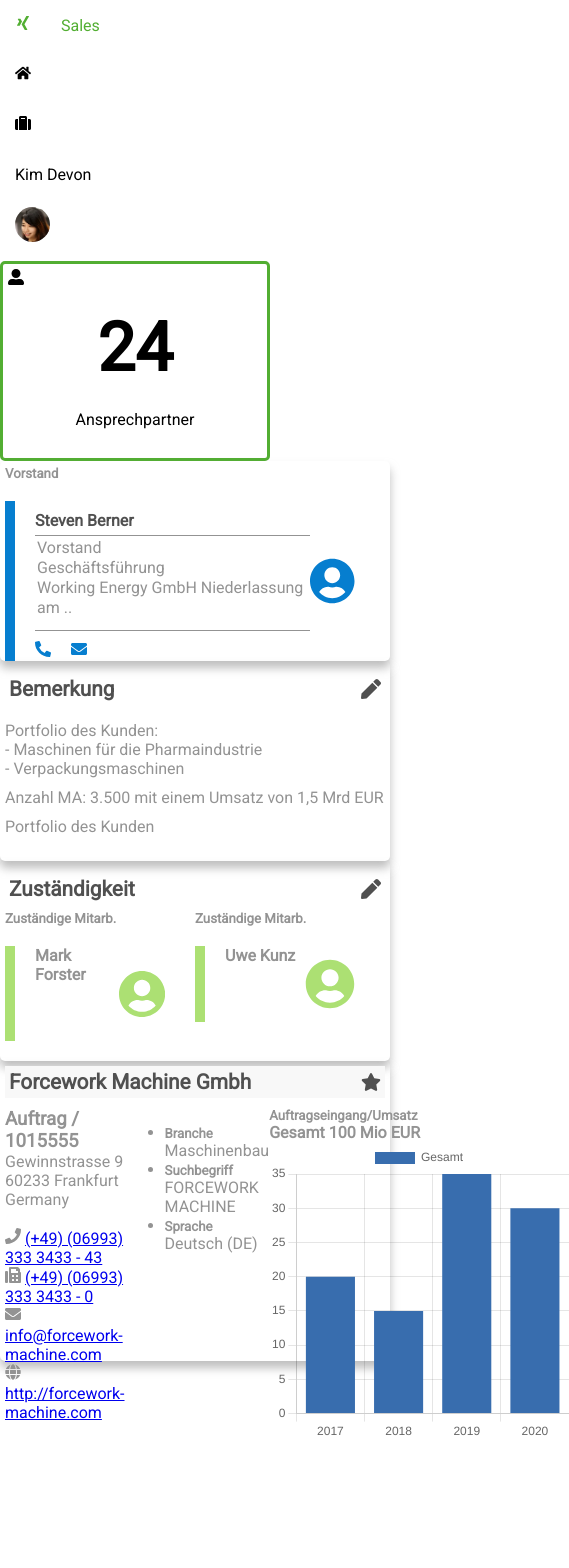
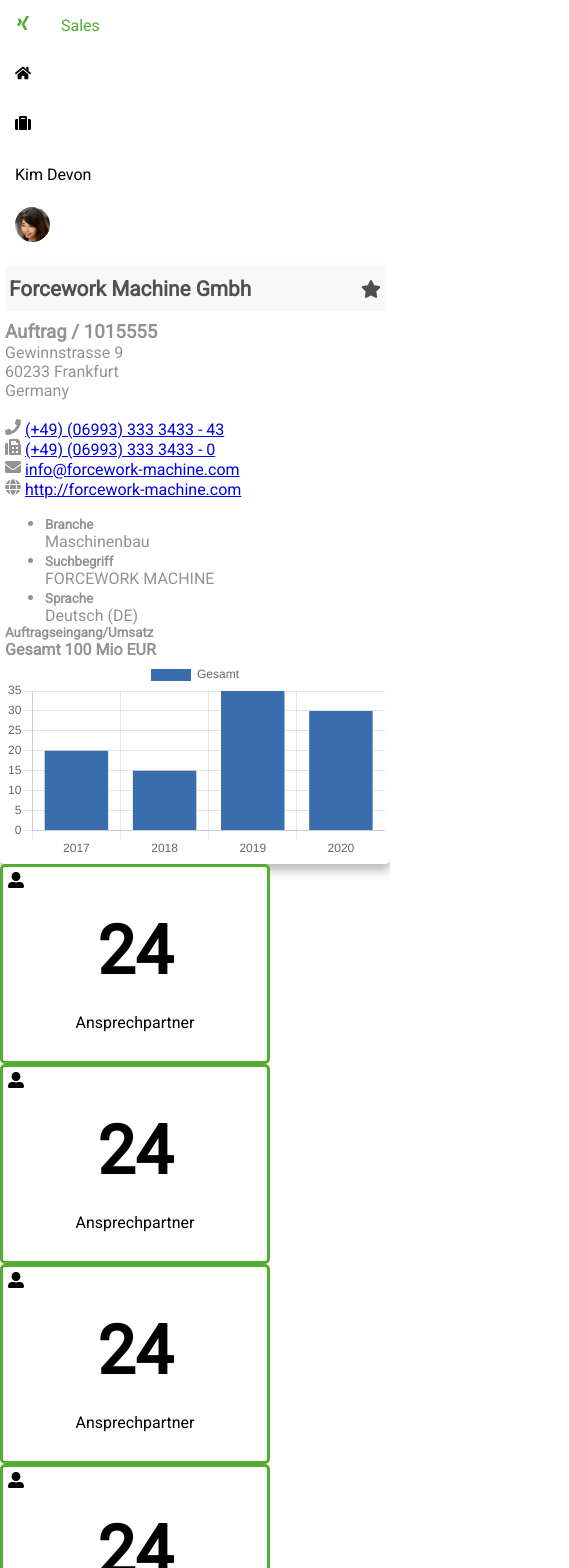
Before and after one commit to Alen002/crmcockpit, a React (Create React App) app: page / in a window 390 px wide. Shown: the top 1568 px of the page, 569 px wide, since content can reach past the window. Before the commit the page ends 1499 px from the top, so only its background shows below. Built offline with nearby package versions, Linux system fonts and the light colour scheme.

Commit message:
responsiveness for Employee component implemented

```diff
--- a/src/App.js
+++ b/src/App.js
@@ -5,26 +5,65 @@
 import Responsibility from "./components/Responsibility/Responsibility";
 import General from "./components/General/General";
 import Navbar from "./components/Navbar/Navbar";
-import Chart from "./components/Chart/Chart";
 
 function App() {
   return (
     <div className="App">
       <Navbar />
-      <Metric icon={"FaCodepen"} result={24} description={"Ansprechpartner"} />
+      <div className="main-wrapper">
+        <General />
+        <Metric
+          icon={"FaCodepen"}
+          result={24}
+          description={"Ansprechpartner"}
+        />
+        <Metric
+          icon={"FaCodepen"}
+          result={24}
+          description={"Ansprechpartner"}
+        />
+        <Metric
+          icon={"FaCodepen"}
+          result={24}
+          description={"Ansprechpartner"}
+        />
+        <Metric
+          icon={"FaCodepen"}
+          result={24}
+          description={"Ansprechpartner"}
+        />
+        <Metric
+          icon={"FaCodepen"}
+          result={24}
+          description={"Ansprechpartner"}
+        />
+        <Responsibility
+          employeeFirstName="Mark Forster"
+          employeeSecondName="Uwe Kunz"
+        />
+
+        <Notes />
+        <div className="wrapper-responsive-employee">
           <Employee
             employeeFunction={"Vorstand"}
             employeeName={"Steven Berner"}
             employeeDepartment={"Geschäftsführung"}
             employeeCompany={"Working Energy GmbH Niederlassung am .."}
           />
-      <Notes />
-
-      <Responsibility
-        employeeFirstName="Mark Forster"
-        employeeSecondName="Uwe Kunz"
+          <Employee
+            employeeFunction={"Mitarbeiter"}
+            employeeName={"Dave Maier"}
+            employeeDepartment={"Einkauf"}
+            employeeCompany={"Working Energy GmbH Niederlassung am .."}
           />
-      <General />
+          <Employee
+            employeeFunction={"Leiter Einkauf"}
+            employeeName={"Kim Devon"}
+            employeeDepartment={"Einkauf"}
+            employeeCompany={"Working Energy GmbH Niederlassung am .."}
+          />
+        </div>
+      </div>
     </div>
   );
 }
--- a/src/components/Chart/Chart.js
+++ b/src/components/Chart/Chart.js
@@ -6,7 +6,7 @@
     <div>
       <div className="App">
         <h4>Gesamt 100 Mio EUR</h4>
-        <div style={{ maxWidth: "700px", height: "300px" }}>
+        <div style={{ maxWidth: "700px", height: "200px" }}>
           <Bar
             data={{
               // Name of the variables on x-axies for each bar
--- a/src/components/Employee/Employee.css
+++ b/src/components/Employee/Employee.css
@@ -1,13 +1,16 @@
 .wrapper-employee {
   height: 200px;
   width: auto;
-  min-width: 350px;
+  /* min-width: 350px; */
   max-width: 450px;
   cursor: pointer;
   color: var(--text-100);
   padding: 5px 5px;
   border-radius: 5px;
   box-shadow: rgba(147, 147, 147, 0.6) 0px 7px 10px 0px; /*  hex text-100 to rgba */
+  display: flex;
+  flex-direction: column;
+  margin: auto;
 }
 
 .employee {
--- a/src/components/General/General.css
+++ b/src/components/General/General.css
@@ -1,8 +1,8 @@
 .wrapper-generalinfo {
-  height: 300px;
+  /* height: 300px; */
   width: auto;
-  min-width: 350px;
-  max-width: 700px;
+  /* min-width: 350px; */
+  max-width: 1200px;
   cursor: pointer;
   color: var(--text-100);
   padding: 5px 5px;
@@ -33,3 +33,13 @@
   margin-bottom: 10px;
   background-color: var(--grey-100);
 }
+
+/**** Media Queries ****/
+
+/*** Mobile ***/
+@media (max-width: 640px) {
+  .wrapper-generalinfos {
+    display: flex;
+    flex-direction: column;
+  }
+}
--- a/src/components/General/General.js
+++ b/src/components/General/General.js
@@ -1,15 +1,7 @@
 import React from "react";
 import Chart from "../Chart/Chart";
 import "./General.css";
-import {
-  FaPen,
-  FaStar,
-  FaPhone,
-  FaFax,
-  FaEnvelope,
-  FaGlobe,
-  FaUserCircle,
-} from "react-icons/fa";
+import { FaStar, FaPhone, FaFax, FaEnvelope, FaGlobe } from "react-icons/fa";
 
 const General = () => {
   return (
@@ -72,11 +64,11 @@
             <div>
               {/* <h4>Chart</h4> */}
               <Chart />
-              <ul className="display-none">
+              {/* <ul className="display-none">
                 <li>blank</li>
                 <li>blank</li>
                 <li>blank</li>
-              </ul>
+              </ul> */}
             </div>
           </div>
         </div>
--- a/src/styles/App.css
+++ b/src/styles/App.css
@@ -1,3 +1,22 @@
-.App {
-  /* background-color: lightblue; */
+.main-wrapper {
+  margin: 0 auto;
+  align-items: center;
 }
+
+/*** Responsive Employee Section ***/
+/* Mobile */
+@media (max-width: 640px) {
+  .wrapper-responsive-employee {
+    display: flex;
+    flex-direction: column;
+  }
+}
+
+/* Desktop */
+@media (min-width: 1008px) {
+  .wrapper-responsive-employee {
+    display: flex;
+    flex-direction: row;
+    justify-content: space-around;
+  }
+}
```
Lines whose indentation alone changed are shown as unchanged.
